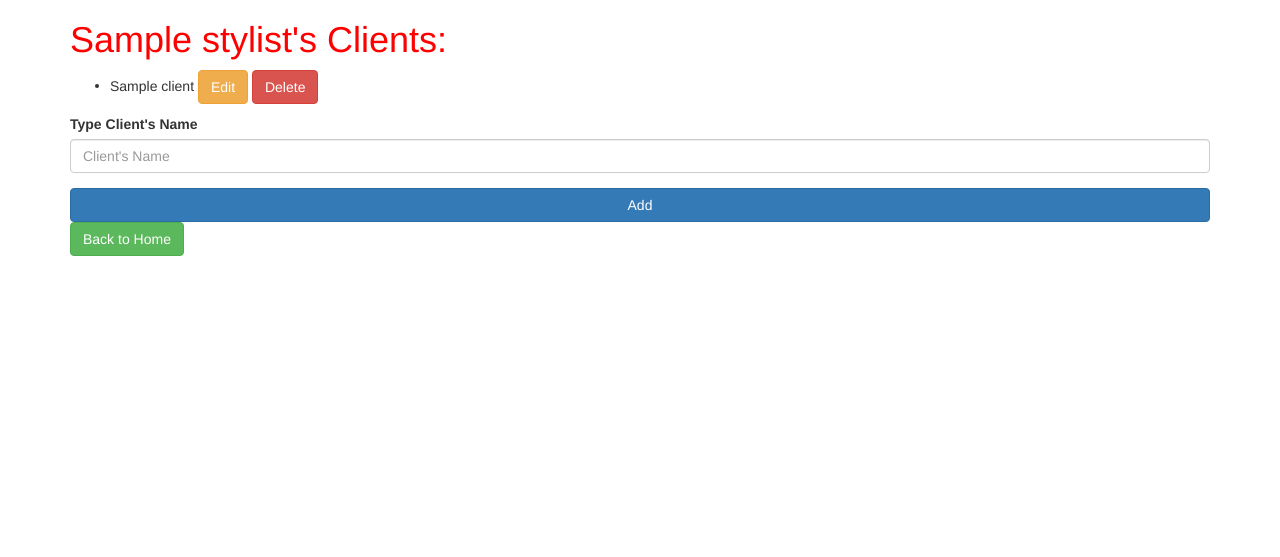
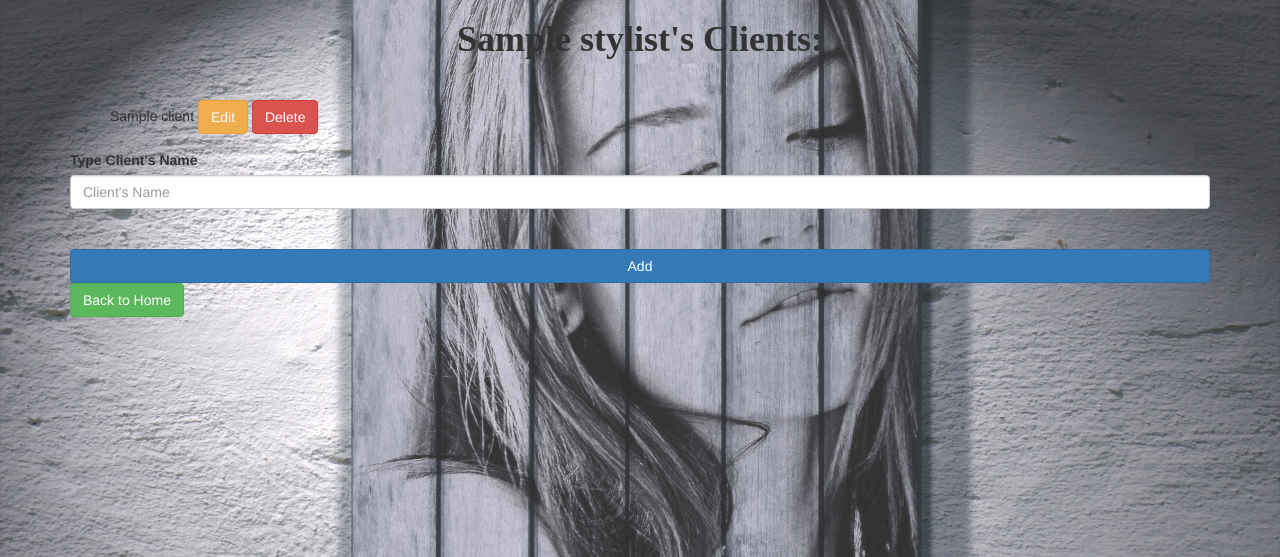
Before and after one commit to KNaka88/hairsalon, a PHP site: template views/stylist.html.twig in a window 1280 px wide. Shown: the top 557 px of the page. Run offline with PHP 8.4, Linux system fonts and the light colour scheme; the template is opened without the code that fills it: most values are stand-ins (such as "Sample title", 1, 10 or a date in 2020); some libraries are stand-ins or nearby versions.

Commit message:
add css layout on index page

```diff
--- a/app/app.php
+++ b/app/app.php
@@ -26,6 +26,7 @@
     });
     //INDEX PAGE (Stylist added)
     $app->post("/", function() use ($app) {
+
         $new_stylist = new Stylist(filter_var($_POST['stylist_name'], FILTER_SANITIZE_MAGIC_QUOTES));
         $new_stylist->save();
         return $app['twig']->render('index.html.twig', array("stylists" => Stylist::getAll()));
--- a/composer.json
+++ b/composer.json
@@ -2,6 +2,6 @@
   "require": {
      "silex/silex": "~1.1",
      "phpunit/phpunit": "4.5.*",
-     "twig/twig": "~1.0"
+     "twig/twig": "~1.0",
   }
 }
--- a/views/stylist-edit.html.twig
+++ b/views/stylist-edit.html.twig
@@ -3,8 +3,8 @@
   <head>
     <meta charset="utf-8">
     <link href="https://maxcdn.bootstrapcdn.com/bootstrap/3.3.7/css/bootstrap.min.css" rel="stylesheet" integrity="sha384-BVYiiSIFeK1dGmJRAkycuHAHRg32OmUcww7on3RYdg4Va+PmSTsz/K68vbdEjh4u" crossorigin="anonymous">
-    <link href="css/styles.css" rel="stylesheet" type="text/css">
     <title>Hair Salon Management Page</title>
+
   </head>
   <body>
     <header>
--- a/web/css/styles.css
+++ b/web/css/styles.css
@@ -1,3 +1,45 @@
+body {
+  background: url(/../img/background.jpg) no-repeat center center fixed;
+  -webkit-background-size: cover;
+  -moz-background-size: cover;
+  -o-background-size: cover;
+  background-size: cover;
+
+}
+
 h1 {
-  color: red;
+  font-family: 'Source Serif Pro', serif;
+  font-weight: bold;
+  text-align: center;
+  margin-bottom: 5vh;
 }
+
+div .jumbotron {
+  margin-top: 20vh;
+  position: relative;
+  min-height: 60vh;
+  background-color: #efefef;
+  opacity: 0.9;
+}
+
+.btn {
+  position: relative;
+}
+
+
+.form-group {
+  margin-bottom: 5vh;
+
+}
+
+
+ul {
+  list-style-type: none;
+}
+
+li {
+  display: inline-block;
+  height: 5vh;
+  margin-left: auto;
+  margin-right: auto;
+}
```
Also changed, not shown: views/index.html.twig (+13 -16 lines), web/img/background.jpg (added), 1 other file.
